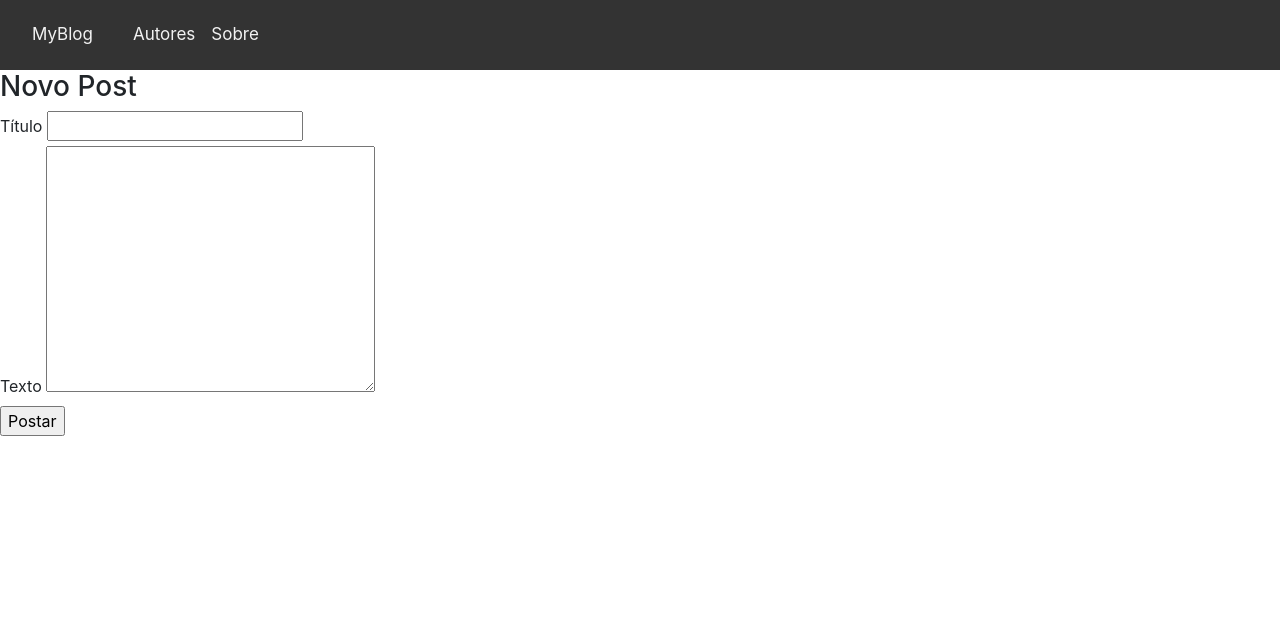
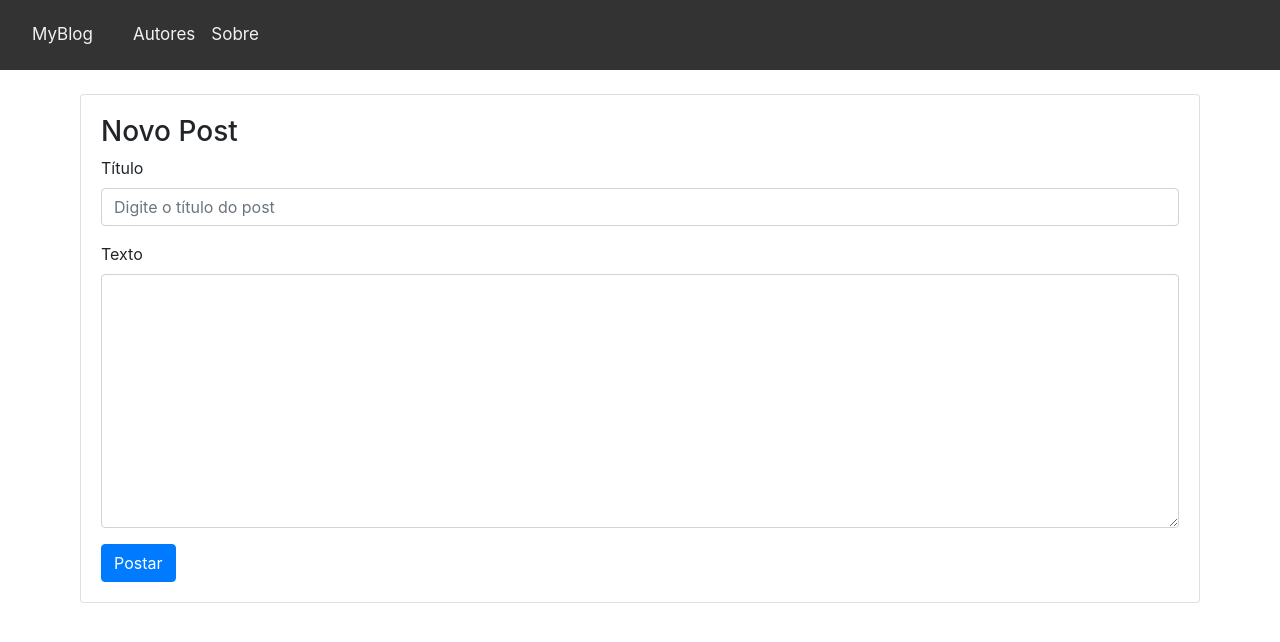
Before and after one commit to leandrosl/MyBlog, a PHP site: page /new-post.php in a window 1280 px wide. Shown: the top 642 px of the page. Run offline with PHP 8.4, Linux system fonts and the light colour scheme.

Commit message:
Novo layout da página para inserção de post usando componentes do bootstrap

```diff
--- a/views/new_post.template.php
+++ b/views/new_post.template.php
@@ -1,11 +1,19 @@
-<h3>Novo Post</h3>
-
-<form method="POST">
-    <label for="title">Título</label>
-    <input type="text" id="title" name="title">
-    <br>
-    <label for="text">Texto</label>
-    <textarea name="text" id="text" cols="30" rows="10"></textarea>
-    <br>
-    <input type="submit" value="Postar">
-</form>
+<div class="container">
+<br>
+    <div class="card">
+        <div class="card-body">
+            <h3>Novo Post</h3>
+            <form action="POST">
+                <div class="form-group">
+                    <label for="title">Título</label>
+                    <input type="text" name="title" class="form-control" placeholder="Digite o título do post">
+                </div>
+                <div class="form-group">
+                    <label for="post-text">Texto</label>
+                    <textarea class="form-control" name="post-text" cols="30" rows="10"></textarea>
+                </div>
+                <button type="submit" class="btn btn-primary">Postar</button>
+            </form>
+        </div>
+    </div>
+</div>
```
